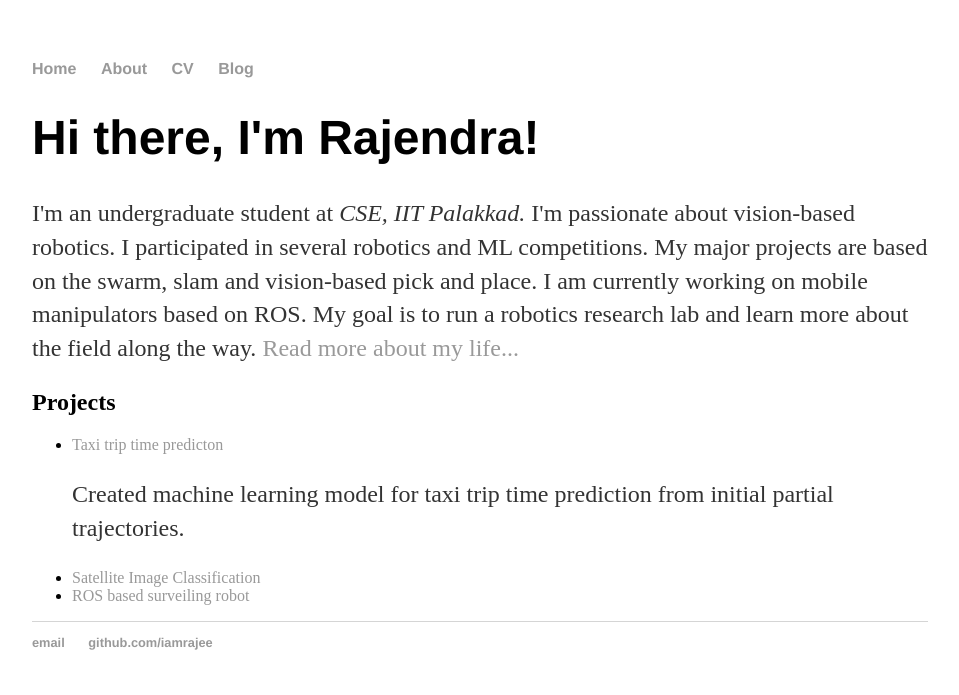
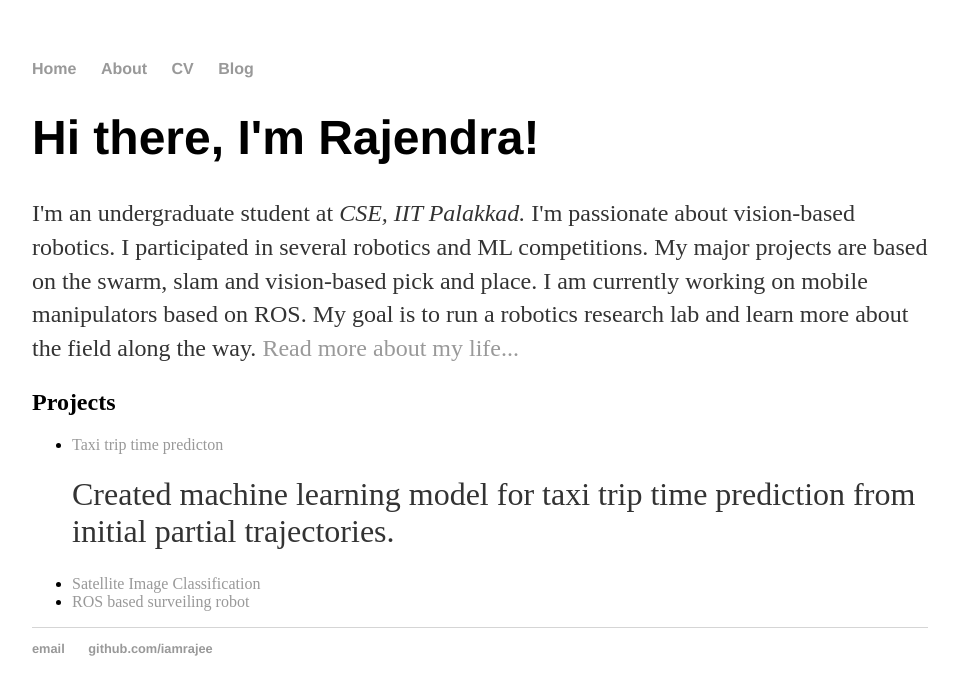
Before and after one commit to iamrajee/iamrajee.github.io, a Jekyll site: the page built from index.html, in a window 1280 px wide. Shown: the top 695 px of the page, without its empty margins (160-1119 px from the left). Built offline with Jekyll 4.4.1, drawn with Linux system fonts in a browser that asks for light colours.

Commit message:
Update index.html

```diff
--- a/index.html
+++ b/index.html
@@ -8,7 +8,7 @@
 	<h2>Projects</h2>
 	<ul class="projects">
 		<li><a href="https://github.com/iamrajee/kaggle/tree/master/TaxiTimePredict">Taxi trip time predicton</a></li>
-		<p>Created machine learning model for taxi trip time prediction from initial partial trajectories.</p>
+		<p><font size="6">Created machine learning model for taxi trip time prediction from initial partial trajectories.</font></p>
 		<li><a href="https://github.com/iamrajee/Satellite_Image_Classfication">Satellite Image Classification</a></li>
 		<li><a href="https://drive.google.com/drive/folders/1B5k8_0QPwT3smCKnMK9Dd8N9MWVTcHdE?usp=sharing">ROS based surveiling robot</a></li>
 <!-- 		<li><a href="">ROS</a></li>
```
